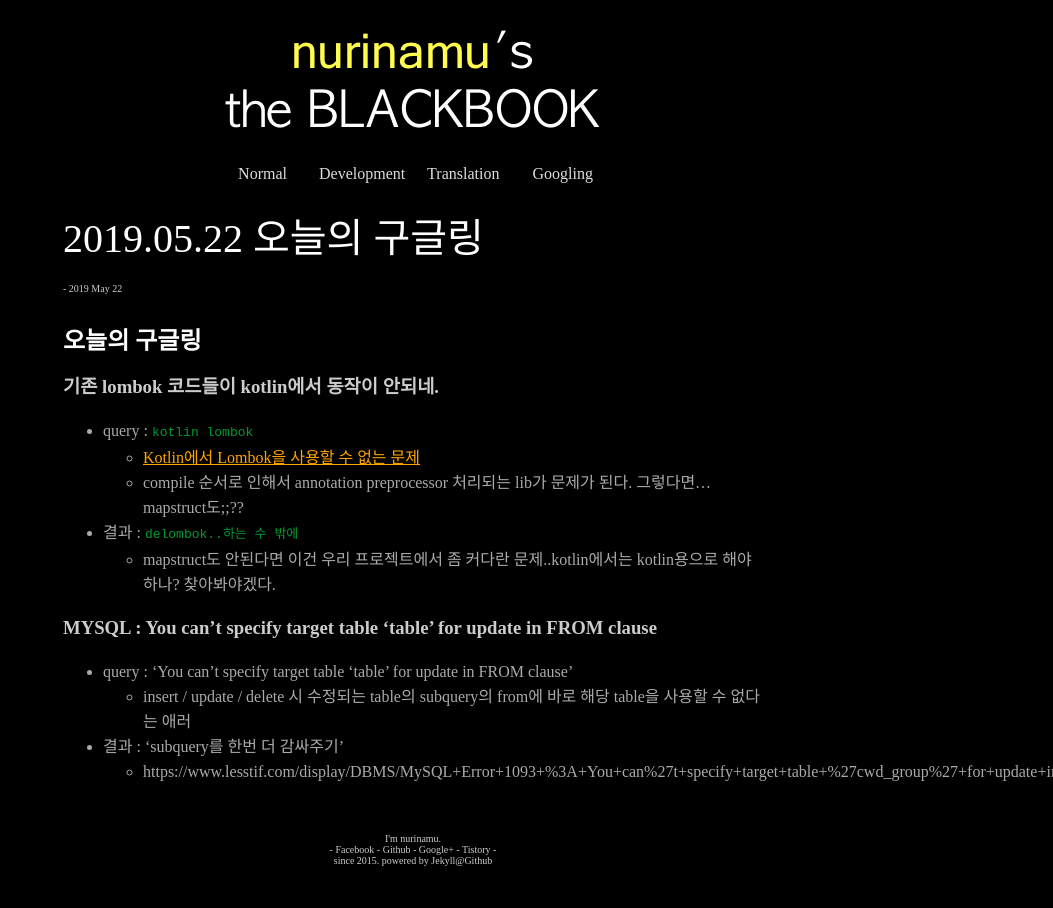
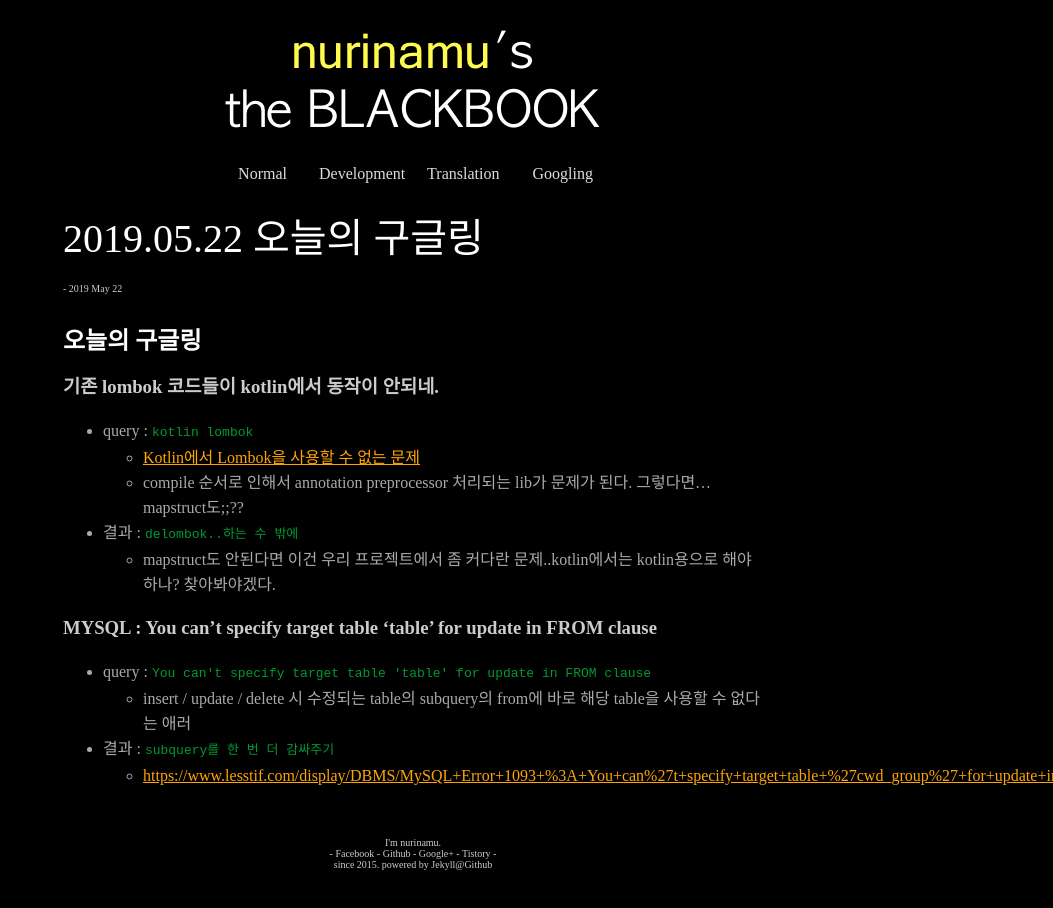
Before and after one commit to nurinamu/nurinamu.github.io, a Jekyll site: the page built from _posts/googling/2019-05-22-googling.md, in a window 1280 px wide. Shown: the whole page, without its empty margins (227-1280 px from the left). Built offline with Jekyll 4.4.1, drawn with Linux system fonts in a browser that asks for light colours; some of the changed lines change nothing that is shown.

Commit message:
fix typo

```diff
--- a/_posts/googling/2019-05-22-googling.md
+++ b/_posts/googling/2019-05-22-googling.md
@@ -15,7 +15,7 @@
   - mapstruct도 안된다면 이건 우리 프로젝트에서 좀 커다란 문제..kotlin에서는 kotlin용으로 해야하나? 찾아봐야겠다.
 
 ### MYSQL : You can't specify target table 'table' for update in FROM clause
-- query : 'You can't specify target table 'table' for update in FROM clause'
+- query : `You can't specify target table 'table' for update in FROM clause`
     - insert / update / delete 시 수정되는 table의 subquery의 from에 바로 해당 table을 사용할 수 없다는 애러
-- 결과 : 'subquery를 한번 더 감싸주기'
-    - https://www.lesstif.com/display/DBMS/MySQL+Error+1093+%3A+You+can%27t+specify+target+table+%27cwd_group%27+for+update+in+FROM+clause
+- 결과 : `subquery를 한 번 더 감싸주기`
+    - [https://www.lesstif.com/display/DBMS/MySQL+Error+1093+%3A+You+can%27t+specify+target+table+%27cwd_group%27+for+update+in+FROM+clause](https://www.lesstif.com/display/DBMS/MySQL+Error+1093+%3A+You+can%27t+specify+target+table+%27cwd_group%27+for+update+in+FROM+clause)
```
